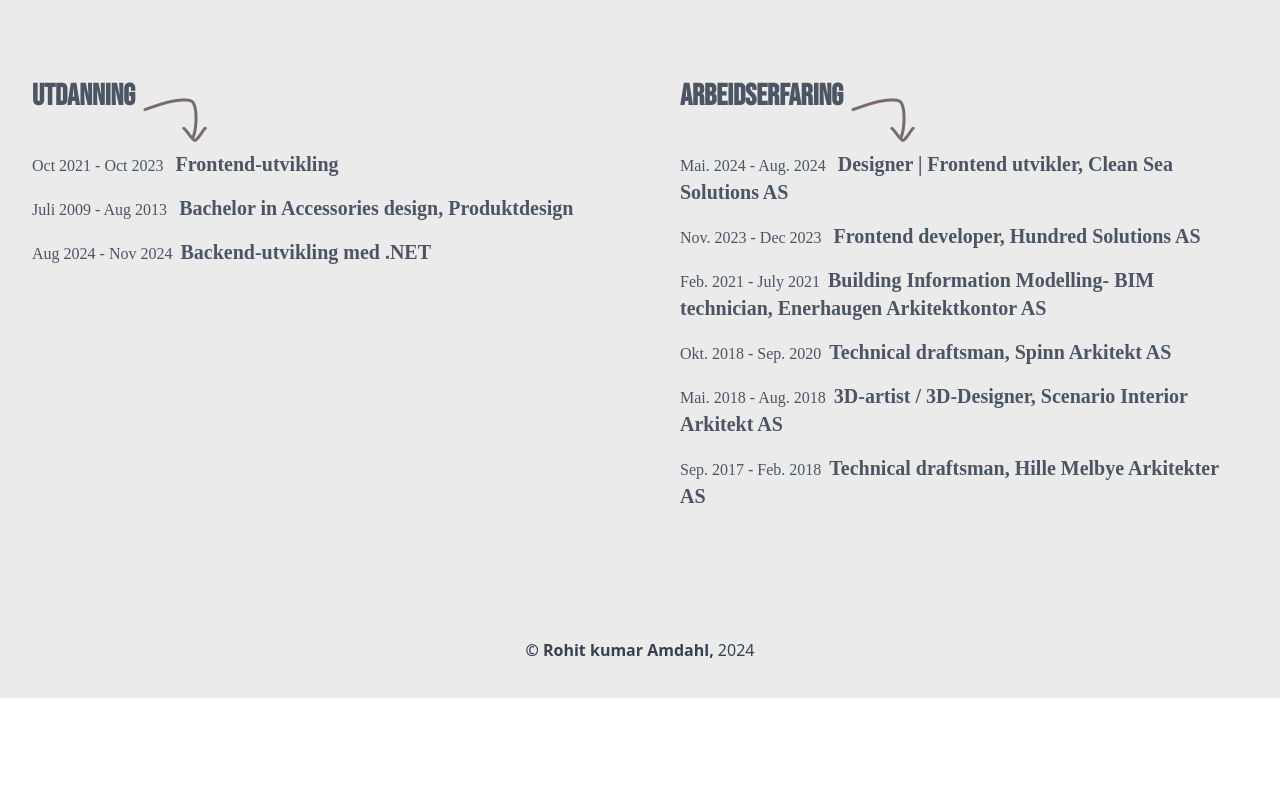
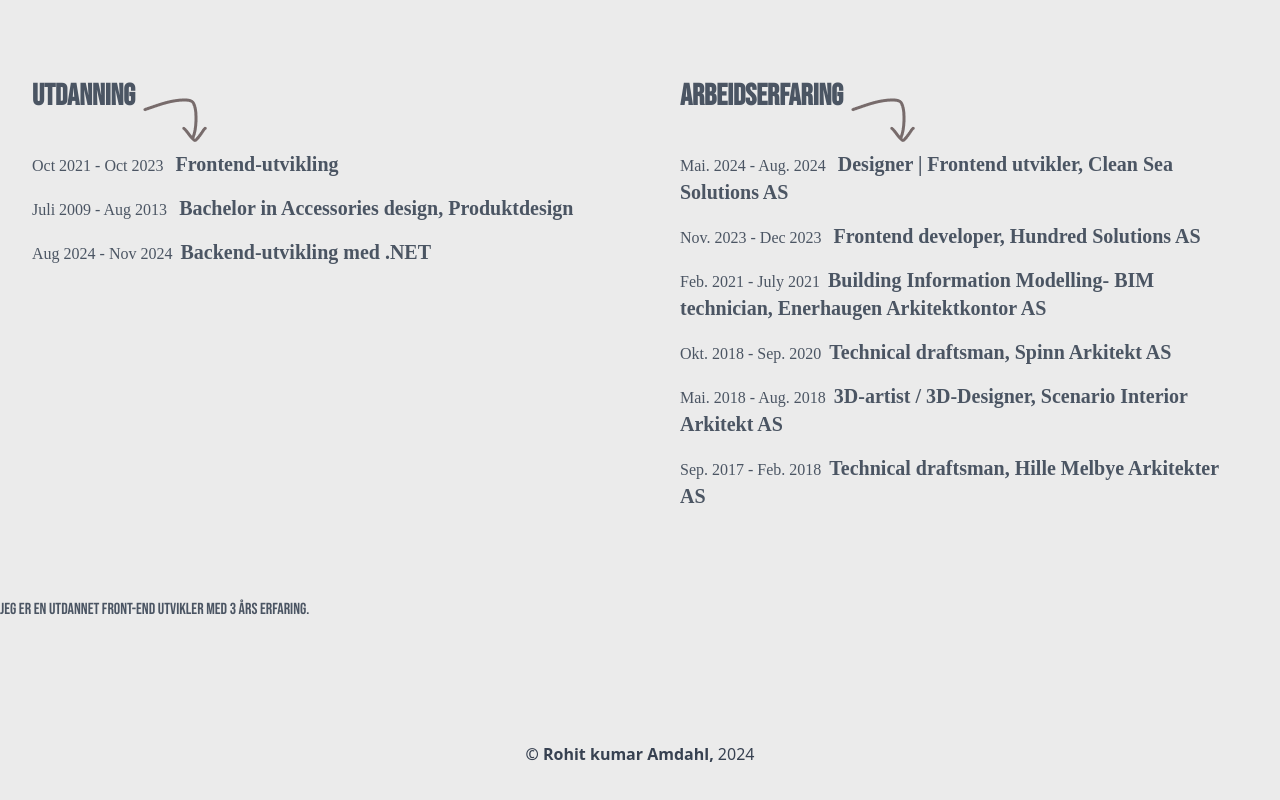
Before and after one commit to MaaRadha/work, a React (Vite) app: page / in a window 1280 px wide. Shown: the part 638-1438 px from the top of the page. Before the commit the page ends 1336 px from the top, so only its background shows below. Built offline with nearby package versions, Linux system fonts and the light colour scheme; a web font is replaced by a local one.

Commit message:
update test

```diff
--- a/src/components/home/HomeSection2.jsx
+++ b/src/components/home/HomeSection2.jsx
@@ -129,6 +129,9 @@ const HomeSecion2 = () => {
           </motion.div>
         </div>
       </div>
+      <div className="text-gray-600 py-10 ont-text">
+        <p>Jeg er en utdannet front-end utvikler med 3 års erfaring.</p>
+      </div>
     </>
   );
 };
```
